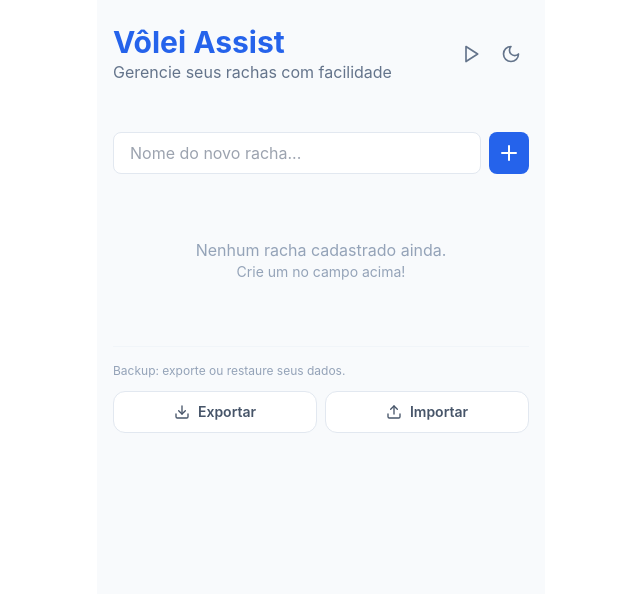
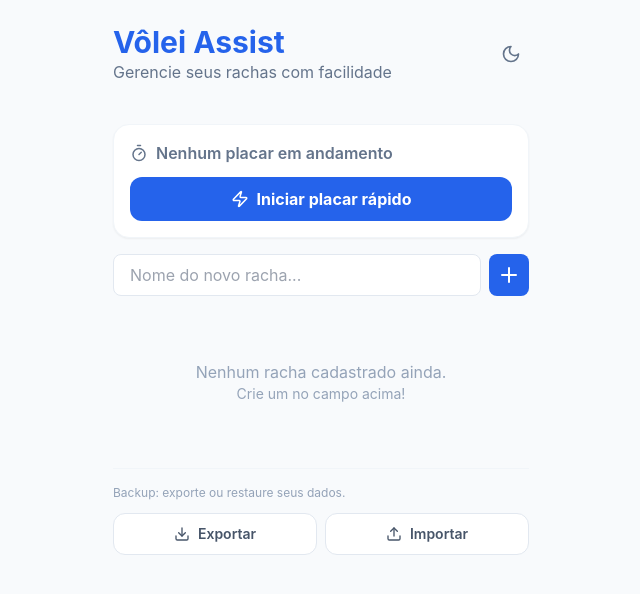
Before and after one commit to whxndxll/volleyball-assist, a React (Vite) app: page / in a window 1280 px wide. Shown: the top 594 px of the page, without its empty margins (319-959 px from the left). Built offline with nearby package versions, Linux system fonts and the light colour scheme.

Commit message:
Add scoreboard timer, pause/stop controls and quick start from home

```diff
--- a/index.html
+++ b/index.html
@@ -6,7 +6,7 @@
     <link rel="apple-touch-icon" href="/volleyball-assist/apple-touch-icon.png" />
     <meta name="theme-color" content="#2563eb" />
     <meta name="description" content="Gerenciador de rachas de vôlei" />
-    <meta name="viewport" content="width=device-width, initial-scale=1.0" />
+    <meta name="viewport" content="width=device-width, initial-scale=1.0, viewport-fit=cover, maximum-scale=1.0, user-scalable=no" />
     <script>
       (function () {
         try {
--- a/src/App.jsx
+++ b/src/App.jsx
@@ -121,9 +121,7 @@ function App() {
 
   const deleteRacha = (racha) => {
     const index = rachas.findIndex(r => r.id === racha.id);
-    const deletedMatch = match && match.rachaId === racha.id ? match : null;
     setRachas(prev => prev.filter(r => r.id !== racha.id));
-    if (deletedMatch) setMatch(null);
     if (activeRachaId === racha.id) {
       setActiveRachaId(null);
       setView('list');
@@ -354,14 +352,19 @@ function App() {
 
   const startMatch = () => {
     if (!drawResult || drawResult.teams.length === 0) return;
-    if (match && !match.finished && !window.confirm('Já existe um placar em andamento. Encerrar e iniciar um novo?')) {
+    if (match) {
+      showToast('Já existe um placar em andamento. Pare-o antes de iniciar outro.');
       return;
     }
     const newMatch = {
       id: uuid(),
-      rachaId: activeRachaId,
       targetPoints: Math.max(1, Number(matchConfig.targetPoints) || 25),
       bestOf: matchConfig.bestOf,
+      createdAt: Date.now(),
+      startedAt: Date.now(),
+      resumedAt: Date.now(),
+      accumulatedMs: 0,
+      paused: false,
       finished: false,
       teams: drawResult.teams.map((players, i) => ({
         id: uuid(),
@@ -378,7 +381,7 @@ function App() {
 
   const addPoint = (teamId) => {
     setMatch(prev => {
-      if (!prev || prev.finished) return prev;
+      if (!prev || prev.finished || prev.paused) return prev;
       const teams = prev.teams.map(t =>
         t.id === teamId ? { ...t, points: t.points + 1 } : t
       );
@@ -396,7 +399,7 @@ function App() {
 
   const removePoint = (teamId) => {
     setMatch(prev => {
-      if (!prev || prev.finished) return prev;
+      if (!prev || prev.finished || prev.paused) return prev;
       return {
         ...prev,
         teams: prev.teams.map(t =>
@@ -406,24 +409,75 @@ function App() {
     });
   };
 
-  const finishMatch = () => {
-    setMatch(prev => (prev ? { ...prev, finished: true } : prev));
+  const pauseMatch = () => {
+    setMatch(prev => (prev && !prev.finished ? { ...prev, paused: true } : prev));
+    setView('list');
+  };
+
+  const resumeMatch = () => {
+    setMatch(prev => (prev ? { ...prev, paused: false, resumedAt: Date.now() } : prev));
+    setView('match');
   };
 
   const resetMatch = () => {
     setMatch(prev => (prev ? {
       ...prev,
       finished: false,
+      paused: false,
+      startedAt: Date.now(),
+      resumedAt: Date.now(),
+      accumulatedMs: 0,
       teams: prev.teams.map(t => ({ ...t, points: 0, sets: 0 })),
     } : prev));
   };
 
-  const openPlacarFromHome = () => {
+  const stopMatch = () => {
+    setMatch(null);
+    setView(activeRacha ? 'detail' : 'list');
+  };
+
+  const quickStartPlacar = () => {
     if (match) {
-      setView('match');
-    } else {
-      showToast('Nenhum placar em andamento. Abra um racha e faça um sorteio para iniciar.');
+      showToast('Já existe um placar em andamento. Pare-o antes de iniciar outro.');
+      return;
     }
+    const racha = rachas.find(r => r.players.length >= 12);
+    if (!racha) {
+      showToast('Nenhum racha com 12 ou mais jogadores para o sorteio rápido.');
+      return;
+    }
+    const result = drawTeams({
+      players: racha.players,
+      playersPerTeam: 6,
+      numTeams: 2,
+      priorityPlayerIds: [],
+      benchPlayerIds: [],
+    });
+    if (result.teams.length < 2) {
+      showToast('Nenhum racha com jogadores suficientes para o sorteio rápido.');
+      return;
+    }
+    const newMatch = {
+      id: uuid(),
+      targetPoints: 25,
+      bestOf: 3,
+      createdAt: Date.now(),
+      startedAt: Date.now(),
+      resumedAt: Date.now(),
+      accumulatedMs: 0,
+      paused: false,
+      finished: false,
+      teams: result.teams.map((players, i) => ({
+        id: uuid(),
+        name: `Time ${i + 1}`,
+        players,
+        points: 0,
+        sets: 0,
+      })),
+    };
+    setMatch(newMatch);
+    setActiveRachaId(racha.id);
+    setView('match');
   };
 
   const handleExport = () => {
@@ -470,7 +524,20 @@ function App() {
   }
 
   return (
-    <div className="max-w-md mx-auto min-h-screen bg-slate-50 text-slate-900 dark:bg-slate-950 dark:text-slate-100">
+    <div className="min-h-screen bg-slate-50 text-slate-900 dark:bg-slate-950 dark:text-slate-100">
+      {view === 'match' && match ? (
+        <Scoreboard
+          match={match}
+          winner={matchWinner}
+          onAddPoint={addPoint}
+          onRemovePoint={removePoint}
+          onPauseMatch={pauseMatch}
+          onResetMatch={resetMatch}
+          onStopMatch={stopMatch}
+          onBack={() => setView(activeRacha ? 'detail' : 'list')}
+        />
+      ) : (
+      <div className="max-w-md mx-auto min-h-screen">
       {view === 'list' && (
         <RachaList
           rachas={rachas}
@@ -486,8 +553,11 @@ function App() {
           onStartEditRacha={startEditRacha}
           onSaveRachaName={saveRachaName}
           onOpenRacha={(racha) => { setActiveRachaId(racha.id); setView('detail'); }}
-          activeMatch={match}
-          onOpenPlacar={openPlacarFromHome}
+          match={match}
+          onContinuePlacar={resumeMatch}
+          onResetPlacar={resetMatch}
+          onStopPlacar={stopMatch}
+          onQuickStartPlacar={quickStartPlacar}
           darkMode={darkMode}
           onToggleTheme={() => setDarkMode(d => !d)}
           onExport={handleExport}
@@ -501,7 +571,7 @@ function App() {
           activeMatch={match}
           onBack={() => setView('list')}
           onPlayers={() => setView('players')}
-          onPlacar={() => setView('match')}
+          onPlacar={() => (match && match.paused ? resumeMatch() : setView('match'))}
           onNewDraw={() => {
             setSelectedPlayerIds([]);
             setPriorityPlayerIds([]);
@@ -573,18 +643,7 @@ function App() {
           setMatchConfig={setMatchConfig}
         />
       )}
-
-      {view === 'match' && match && (
-        <Scoreboard
-          rachaName={rachas.find(r => r.id === match.rachaId)?.name ?? 'Placar'}
-          match={match}
-          winner={matchWinner}
-          onAddPoint={(teamId) => addPoint(teamId)}
-          onRemovePoint={(teamId) => removePoint(teamId)}
-          onFinishMatch={finishMatch}
-          onResetMatch={resetMatch}
-          onBack={() => setView(activeRacha ? 'detail' : 'list')}
-        />
+      </div>
       )}
 
       <Toast toast={toast} onDismiss={dismissToast} />
--- a/src/components/RachaDetail.jsx
+++ b/src/components/RachaDetail.jsx
@@ -1,4 +1,5 @@
 import { ArrowLeft, Users, Sun, Moon, Dices, Play } from 'lucide-react';
+import { cn } from '../lib/utils';
 
 export default function RachaDetail({
   racha,
@@ -45,10 +46,17 @@ export default function RachaDetail({
             </div>
             <div>
               <h3 className="font-bold text-lg text-white flex items-center gap-2">
-                Placar em andamento
+                {activeMatch.paused ? 'Placar em pausa' : 'Placar em andamento'}
                 {!activeMatch.finished && (
-                  <span className="text-xs font-bold bg-white/20 text-white px-2 py-0.5 rounded-full animate-pulse">
-                    AO VIVO
+                  <span
+                    className={cn(
+                      'text-xs font-bold px-2 py-0.5 rounded-full',
+                      activeMatch.paused
+                        ? 'bg-amber-500 text-white'
+                        : 'bg-white/20 text-white animate-pulse'
+                    )}
+                  >
+                    {activeMatch.paused ? 'EM PAUSA' : 'AO VIVO'}
                   </span>
                 )}
               </h3>
--- a/src/components/RachaList.jsx
+++ b/src/components/RachaList.jsx
@@ -1,5 +1,82 @@
-import { Plus, Users, Trash2, ChevronRight, Pencil, Sun, Moon, Download, Upload, Play } from 'lucide-react';
-import { cn } from '../lib/utils';
+import { useEffect, useState } from 'react';
+import { Plus, Users, Trash2, ChevronRight, Pencil, Sun, Moon, Download, Upload, Timer, Zap } from 'lucide-react';
+import { formatElapsed, matchElapsedMs } from '../lib/match';
+
+function PlacarCard({ match, onContinue, onReset, onStop, onQuickStart }) {
+  const [now, setNow] = useState(() => Date.now());
+
+  useEffect(() => {
+    if (!match || match.paused || match.finished) return;
+    const id = setInterval(() => setNow(Date.now()), 1000);
+    return () => clearInterval(id);
+  }, [match]);
+
+  if (!match) {
+    return (
+      <div className="bg-white rounded-2xl p-4 shadow-sm border border-slate-100 dark:bg-slate-800 dark:border-slate-700">
+        <div className="flex items-center justify-between mb-3">
+          <div className="flex items-center gap-2 text-slate-500 dark:text-slate-400">
+            <Timer size={18} />
+            <h2 className="font-semibold">Nenhum placar em andamento</h2>
+          </div>
+        </div>
+        <button
+          onClick={onQuickStart}
+          className="w-full flex items-center justify-center gap-2 bg-blue-600 text-white py-2.5 rounded-xl font-bold hover:bg-blue-700 transition-colors"
+        >
+          <Zap size={18} /> Iniciar placar rápido
+        </button>
+      </div>
+    );
+  }
+
+  const [t0, t1] = match.teams;
+
+  return (
+    <div className="bg-emerald-600 rounded-2xl p-4 text-white shadow-lg shadow-emerald-200 dark:shadow-none">
+      <div className="flex items-center justify-between mb-3">
+        <div className="flex items-center gap-2">
+          <Timer size={18} />
+          <h2 className="font-bold">{match.paused ? 'Placar em pausa' : 'Placar em andamento'}</h2>
+        </div>
+        <span className="font-bold tabular-nums text-lg">{formatElapsed(matchElapsedMs(match, now))}</span>
+      </div>
+      <div className="flex items-center bg-white/10 rounded-xl px-4 py-3 mb-3">
+        <div className="flex-1 text-center min-w-0">
+          <p className="text-xs opacity-80 truncate">{t0.name}</p>
+          <p className="text-4xl font-black tabular-nums leading-tight">{t0.points}</p>
+          <p className="text-xs opacity-80">{t0.sets} set{t0.sets === 1 ? '' : 's'}</p>
+        </div>
+        <span className="text-2xl font-bold opacity-50 px-2">×</span>
+        <div className="flex-1 text-center min-w-0">
+          <p className="text-xs opacity-80 truncate">{t1.name}</p>
+          <p className="text-4xl font-black tabular-nums leading-tight">{t1.points}</p>
+          <p className="text-xs opacity-80">{t1.sets} set{t1.sets === 1 ? '' : 's'}</p>
+        </div>
+      </div>
+      <div className="grid grid-cols-3 gap-2">
+        <button
+          onClick={onContinue}
+          className="bg-white text-emerald-700 py-2.5 rounded-xl font-bold text-sm hover:bg-emerald-50 transition-colors"
+        >
+          {match.paused ? 'Continuar' : 'Abrir'}
+        </button>
+        <button
+          onClick={onReset}
+          className="bg-white/20 py-2.5 rounded-xl font-bold text-sm hover:bg-white/30 transition-colors"
+        >
+          Zerar
+        </button>
+        <button
+          onClick={onStop}
+          className="bg-rose-500 py-2.5 rounded-xl font-bold text-sm hover:bg-rose-600 transition-colors"
+        >
+          Parar
+        </button>
+      </div>
+    </div>
+  );
+}
 
 export default function RachaList({
   rachas,
@@ -15,8 +92,11 @@ export default function RachaList({
   onStartEditRacha,
   onSaveRachaName,
   onOpenRacha,
-  activeMatch,
-  onOpenPlacar,
+  match,
+  onContinuePlacar,
+  onResetPlacar,
+  onStopPlacar,
+  onQuickStartPlacar,
   darkMode,
   onToggleTheme,
   onExport,
@@ -24,26 +104,13 @@ export default function RachaList({
 }) {
   return (
     <>
-      <header className="mb-8 p-4 pt-6">
+      <header className="mb-6 p-4 pt-6">
         <div className="flex items-center justify-between">
           <div>
             <h1 className="text-3xl font-bold text-blue-600">Vôlei Assist</h1>
             <p className="text-slate-500 dark:text-slate-400">Gerencie seus rachas com facilidade</p>
           </div>
           <div className="flex items-center gap-1">
-            <button
-              onClick={onOpenPlacar}
-              className={cn(
-                'p-2 rounded-lg transition-colors',
-                activeMatch
-                  ? 'text-emerald-600 hover:text-emerald-700 dark:text-emerald-400'
-                  : 'text-slate-500 hover:text-blue-600 dark:text-slate-400'
-              )}
-              title={activeMatch ? 'Placar em andamento' : 'Placar'}
-              aria-label="Abrir placar"
-            >
-              <Play size={20} />
-            </button>
             <button
               onClick={onToggleTheme}
               className="p-2 rounded-lg text-slate-500 hover:text-blue-600 transition-colors dark:text-slate-400"
@@ -55,6 +122,16 @@ export default function RachaList({
           </div>
         </div>
       </header>
+
+      <div className="px-4 pb-4">
+        <PlacarCard
+          match={match}
+          onContinue={onContinuePlacar}
+          onReset={onResetPlacar}
+          onStop={onStopPlacar}
+          onQuickStart={onQuickStartPlacar}
+        />
+      </div>
 
       <div className="space-y-4 px-4 pb-8">
         <div className="space-y-1">
--- a/src/components/Scoreboard.jsx
+++ b/src/components/Scoreboard.jsx
@@ -1,18 +1,18 @@
 import { useEffect, useRef, useState } from 'react';
-import { ArrowLeft, Flag, RotateCcw, Trophy, MonitorSmartphone } from 'lucide-react';
+import { ArrowLeft, Pause, RotateCcw, Square, Timer, Trophy } from 'lucide-react';
 import { cn } from '../lib/utils';
-import { TEAM_COLORS, setsToWin } from '../lib/match';
+import { TEAM_COLORS, setsToWin, matchElapsedMs, formatElapsed } from '../lib/match';
 
 const DRAG_THRESHOLD = 24;
 
-export default function Scoreboard({
-  rachaName,
+function ScoreboardBody({
   match,
   winner,
   onAddPoint,
   onRemovePoint,
-  onFinishMatch,
+  onPauseMatch,
   onResetMatch,
+  onStopMatch,
   onBack,
 }) {
   const gesture = useRef(null);
@@ -24,30 +24,15 @@ export default function Scoreboard({
   const inEndRange = maxPoints >= match.targetPoints - 1;
   const leader = t0.points > t1.points ? t0 : t1;
 
-  const [isPortrait, setIsPortrait] = useState(
-    () => typeof window.matchMedia === 'function' && window.matchMedia('(orientation: portrait)').matches
-  );
+  const [now, setNow] = useState(() => Date.now());
 
   useEffect(() => {
-    if (typeof window.matchMedia !== 'function') return;
-    const orientation = screen.orientation;
-    let locked = false;
-    if (orientation && typeof orientation.lock === 'function') {
-      orientation
-        .lock('landscape')
-        .then(() => { locked = true; })
-        .catch(() => {});
-    }
-    const mql = window.matchMedia('(orientation: portrait)');
-    const onChange = (e) => setIsPortrait(e.matches);
-    mql.addEventListener('change', onChange);
-    return () => {
-      mql.removeEventListener('change', onChange);
-      if (locked && orientation && typeof orientation.unlock === 'function') {
-        orientation.unlock();
-      }
-    };
-  }, []);
+    if (match.finished || match.paused) return;
+    const id = setInterval(() => setNow(Date.now()), 1000);
+    return () => clearInterval(id);
+  }, [match.finished, match.paused]);
+
+  const elapsedMs = matchElapsedMs(match, now);
 
   const statusFor = (team) => {
     if (match.finished) return null;
@@ -97,20 +82,8 @@ export default function Scoreboard({
     }
   };
 
-  if (isPortrait) {
-    return (
-      <div className="fixed inset-0 z-50 bg-slate-950 text-white flex flex-col items-center justify-center gap-6 p-8 text-center">
-        <MonitorSmartphone size={64} className="text-blue-400" />
-        <div>
-          <p className="text-2xl font-bold mb-2">Gire o aparelho</p>
-          <p className="text-slate-400 text-sm">O placar abre em modo paisagem (horizontal).</p>
-        </div>
-      </div>
-    );
-  }
-
   return (
-    <div className="p-4 pb-32 flex flex-col min-h-screen">
+    <div className="h-full w-full flex flex-col p-4 pb-32">
       <button
         onClick={onBack}
         className="flex items-center gap-2 text-slate-500 mb-4 hover:text-blue-600 transition-colors dark:text-slate-400"
@@ -121,7 +94,13 @@ export default function Scoreboard({
       <header className="mb-4 flex items-center justify-between">
         <div>
           <h1 className="text-2xl font-bold">Placar</h1>
-          <p className="text-slate-500 dark:text-slate-400">{rachaName}</p>
+          <div className="flex items-center gap-1.5 text-slate-500 dark:text-slate-400">
+            <Timer
+              size={18}
+              className={cn('transition-colors', match.finished || match.paused ? 'text-slate-400' : 'text-blue-500')}
+            />
+            <span className="font-bold tabular-nums text-xl">{formatElapsed(elapsedMs)}</span>
+          </div>
         </div>
         <div className="text-right text-sm text-slate-500 dark:text-slate-400">
           Melhor de {match.bestOf}
@@ -129,7 +108,7 @@ export default function Scoreboard({
         </div>
       </header>
 
-      <div className="grid grid-cols-2 gap-3 flex-1 content-stretch">
+      <div className="grid grid-cols-2 gap-3 flex-1 content-stretch min-h-0">
         {match.teams.map((team, idx) => {
           const color = TEAM_COLORS[idx % TEAM_COLORS.length];
           const status = statusFor(team);
@@ -146,7 +125,7 @@ export default function Scoreboard({
               onContextMenu={(e) => e.preventDefault()}
               className={cn(
                 'rounded-3xl shadow-lg touch-none select-none flex flex-col items-center justify-center gap-2 p-4',
-                'landscape:py-6',
+                'sm:py-6',
                 match.finished && 'opacity-90',
                 color.bg,
                 color.darkBg
@@ -169,7 +148,7 @@ export default function Scoreboard({
               <p
                 className={cn(
                   'font-black text-white tabular-nums leading-none',
-                  'text-7xl sm:text-8xl landscape:text-9xl'
+                  'text-8xl sm:text-9xl'
                 )}
               >
                 {team.points}
@@ -206,7 +185,7 @@ export default function Scoreboard({
             <p className="text-slate-500 mb-6 dark:text-slate-400">
               {match.teams.map(t => `${t.name} ${t.sets}`).join(' · ')}
             </p>
-            <div className="grid grid-cols-2 gap-3">
+            <div className="grid grid-cols-2 gap-3 mb-3">
               <button
                 onClick={onResetMatch}
                 className="flex items-center justify-center gap-2 bg-emerald-600 text-white py-3 rounded-xl font-bold hover:bg-emerald-700 transition-colors"
@@ -220,22 +199,28 @@ export default function Scoreboard({
                 <ArrowLeft size={18} /> Voltar
               </button>
             </div>
+            <button
+              onClick={onStopMatch}
+              className="flex items-center justify-center gap-2 w-full bg-rose-50 text-rose-600 border border-rose-200 py-3 rounded-xl font-bold hover:bg-rose-100 transition-colors dark:bg-rose-900/30 dark:text-rose-300 dark:border-rose-800 dark:hover:bg-rose-900/50"
+            >
+              <Square size={16} fill="currentColor" /> Parar placar
+            </button>
           </div>
         </div>
       ) : (
         <div className="fixed bottom-0 left-0 right-0 p-4 bg-white/80 backdrop-blur-md border-t border-slate-100 dark:bg-slate-900/80 dark:border-slate-700">
-          <div className="max-w-md mx-auto grid grid-cols-3 gap-3">
-            <button
-              onClick={onFinishMatch}
-              className="flex items-center justify-center gap-2 w-full bg-slate-800 text-white py-4 rounded-xl font-bold shadow-lg transition-all dark:bg-slate-700"
-            >
-              <Flag size={18} /> Encerrar
-            </button>
+          <div className="mx-auto grid grid-cols-3 gap-3">
             <button
               onClick={onResetMatch}
               className="flex items-center justify-center gap-2 w-full bg-slate-200 text-slate-700 py-4 rounded-xl font-bold transition-all dark:bg-slate-700 dark:text-slate-300"
             >
               <RotateCcw size={18} /> Zerar
+            </button>
+            <button
+              onClick={onPauseMatch}
+              className="flex items-center justify-center gap-2 w-full bg-slate-800 text-white py-4 rounded-xl font-bold shadow-lg transition-all dark:bg-slate-700"
+            >
+              <Pause size={18} /> Pausar
             </button>
             <button
               onClick={onBack}
@@ -249,3 +234,54 @@ export default function Scoreboard({
     </div>
   );
 }
+
+export default function Scoreboard(props) {
+  const [isPortrait, setIsPortrait] = useState(
+    () => typeof window.matchMedia === 'function' && window.matchMedia('(orientation: portrait)').matches
+  );
+
+  useEffect(() => {
+    if (typeof window.matchMedia !== 'function') return;
+    const orientation = screen.orientation;
+    let locked = false;
+    if (orientation && typeof orientation.lock === 'function') {
+      orientation
+        .lock('landscape')
+        .then(() => { locked = true; })
+        .catch(() => {});
+    }
+    const mql = window.matchMedia('(orientation: portrait)');
+    const onChange = (e) => setIsPortrait(e.matches);
+    mql.addEventListener('change', onChange);
+    return () => {
+      mql.removeEventListener('change', onChange);
+      if (locked && orientation && typeof orientation.unlock === 'function') {
+        orientation.unlock();
+      }
+    };
+  }, []);
+
+  if (isPortrait) {
+    // Renderiza já em paisagem: gira o conteúdo 90° sem depender do aparelho.
+    return (
+      <div className="fixed inset-0 z-50 bg-slate-950 overflow-hidden">
+        <div
+          className="absolute left-1/2 top-1/2"
+          style={{
+            width: '100dvh',
+            height: '100dvw',
+            transform: 'translate(-50%, -50%) rotate(90deg)',
+          }}
+        >
+          <ScoreboardBody {...props} />
+        </div>
+      </div>
+    );
+  }
+
+  return (
+    <div className="h-dvh">
+      <ScoreboardBody {...props} />
+    </div>
+  );
+}
--- a/src/lib/match.js
+++ b/src/lib/match.js
@@ -8,3 +8,21 @@ export const TEAM_COLORS = [
 ];
 
 export const setsToWin = (match) => Math.floor(match.bestOf / 2) + 1;
+
+export const matchElapsedMs = (match, now) => {
+  if (!match) return 0;
+  const accumulated = match.accumulatedMs || 0;
+  if (match.paused || match.finished) return accumulated;
+  const base = match.resumedAt || match.startedAt || match.createdAt || now;
+  return accumulated + Math.max(0, now - base);
+};
+
+export const formatElapsed = (ms) => {
+  const total = Math.floor(ms / 1000);
+  const h = Math.floor(total / 3600);
+  const m = Math.floor((total % 3600) / 60);
+  const s = total % 60;
+  const mm = String(m).padStart(2, '0');
+  const ss = String(s).padStart(2, '0');
+  return h > 0 ? `${h}:${mm}:${ss}` : `${mm}:${ss}`;
+};
```
Also changed, not shown: 2 other files (tests, documents, lock files or other folders).
